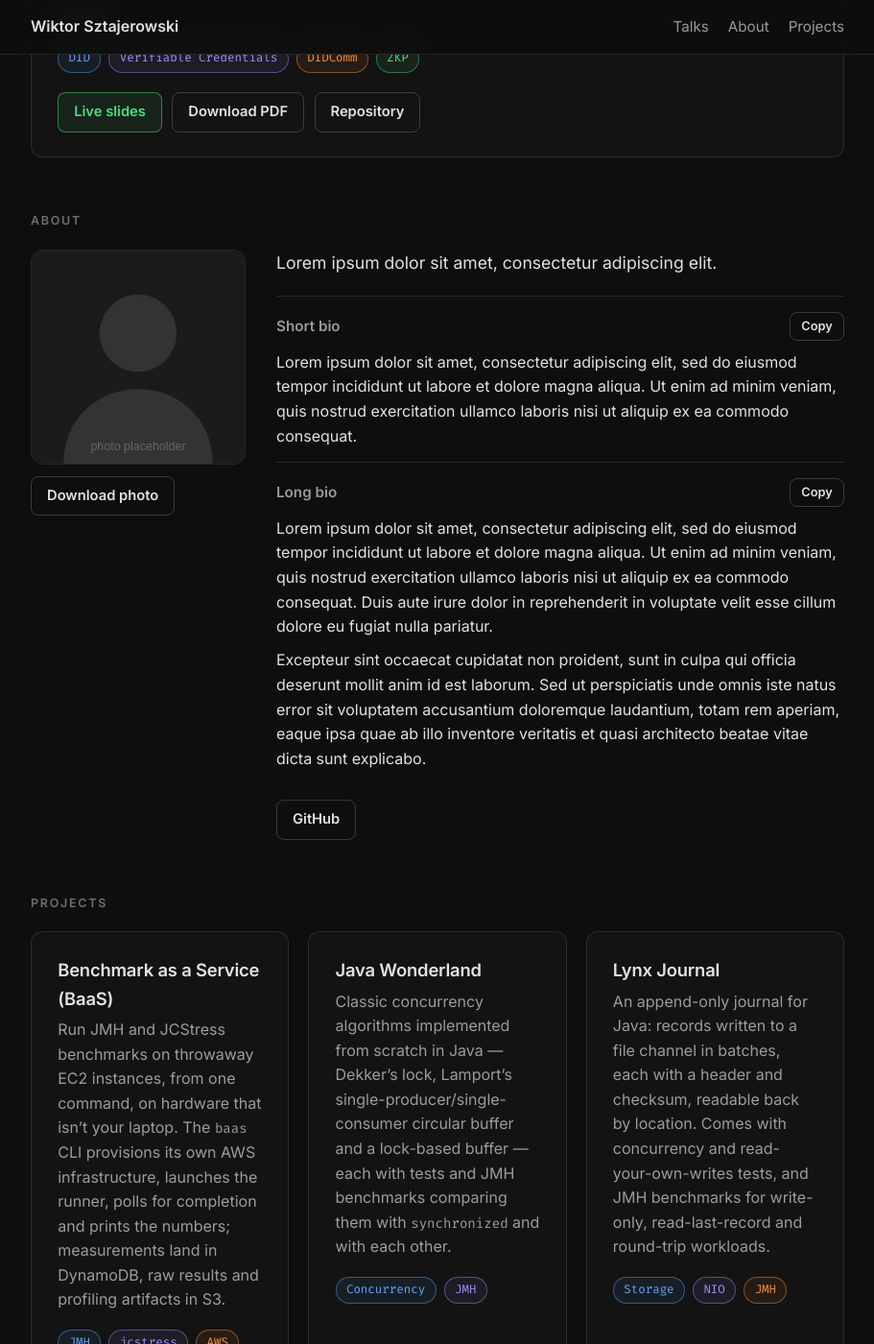
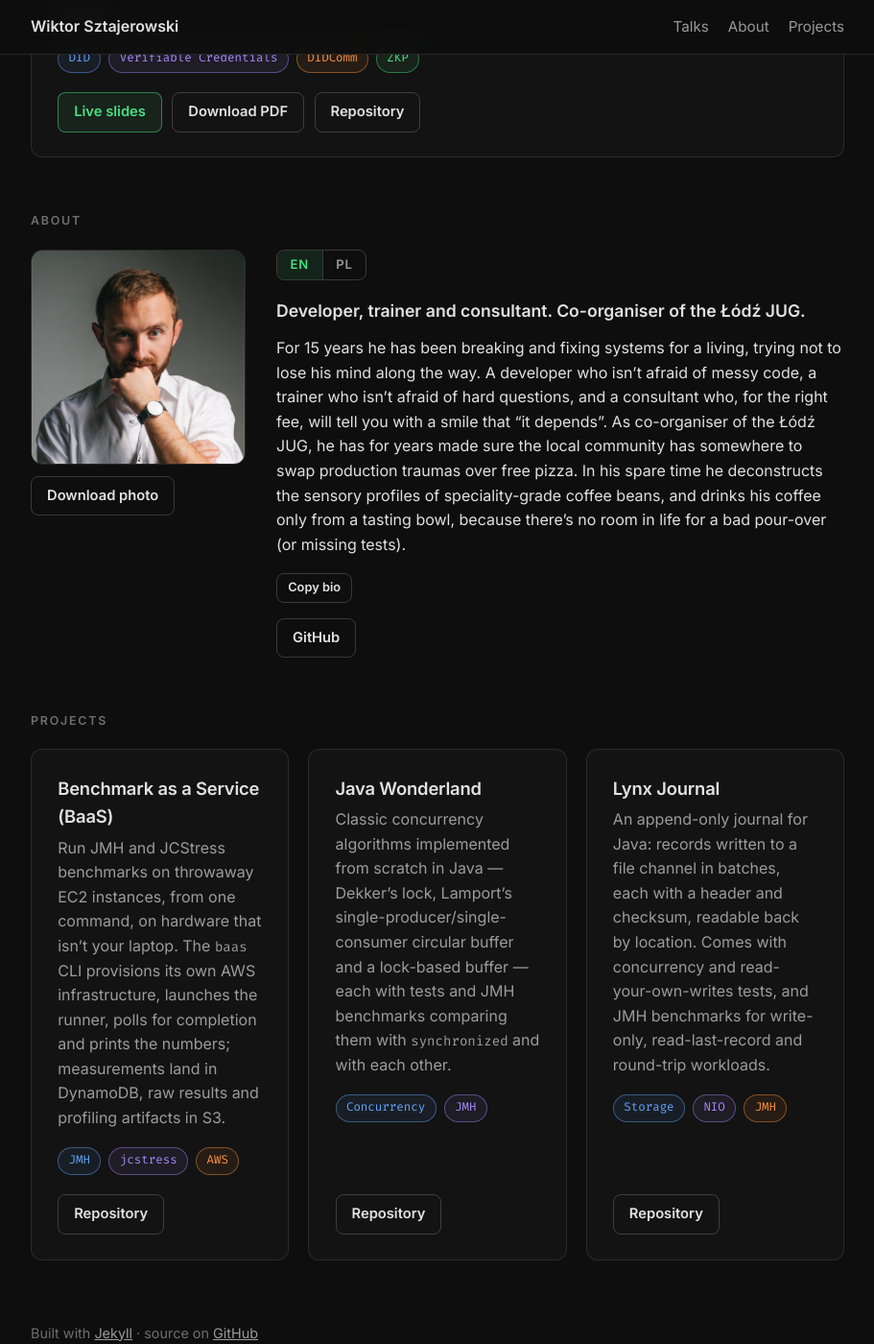
Before and after one commit to wsztajerowski/wsztajerowski.github.io, a Jekyll site: the page built from index.html, in a window 1280 px wide and 1400 px high, scrolled down 799 px. Shown: the whole window at 96% size, without its empty margins (184-1095 px from the left). Built offline with Jekyll 4.4.1, drawn with Linux system fonts in a browser that asks for light colours.

Commit message:
Add the real bio and photo, with a PL/EN switch
- The About section shows one bio at a time behind a PL | EN switch: the
  author's Polish text and an English translation, each with a tagline.
  Without JavaScript both stay visible.
- Short bios dropped; the copy button copies the visible bio.
- Photo: the author's original (800x802) for the download button, and a
  480px JPEG copy (51 KB instead of 1.1 MB) for the page.
- profile.yml's `bio` is now a list of languages; the validator checks each
  entry and rejects duplicate languages.

Co-Authored-By: Claude Opus 5.5 <noreply@anthropic.com>

```diff
--- a/_data/profile.yml
+++ b/_data/profile.yml
@@ -1,33 +1,40 @@
-# The About section. Everything here is placeholder until replaced.
+# The About section: photo and bio in Polish and English, switchable on the page.
 name: Wiktor Sztajerowski
-tagline: Lorem ipsum dolor sit amet, consectetur adipiscing elit.
 
-# Shown on the page, and offered as a download for conference organisers.
-# Put the real files in assets/img/ and update both paths.
-photo: /assets/img/photo-placeholder.svg
-photo_download: /assets/img/photo-placeholder.svg
-photo_alt: Placeholder portrait
+# `photo` is the web-sized copy shown on the page; `photo_download` is the
+# full-resolution original offered to conference organisers.
+photo: /assets/img/wiktor-sztajerowski-480.jpg
+photo_download: /assets/img/wiktor-sztajerowski.png
+photo_alt: Wiktor Sztajerowski
 
-# ~50 words: for printed programmes and short speaker listings.
-short_bio: >-
-  Lorem ipsum dolor sit amet, consectetur adipiscing elit, sed do eiusmod
-  tempor incididunt ut labore et dolore magna aliqua. Ut enim ad minim veniam,
-  quis nostrud exercitation ullamco laboris nisi ut aliquip ex ea commodo
-  consequat.
-
-# ~150 words: for talk pages. Blank lines separate paragraphs.
-long_bio: |-
-  Lorem ipsum dolor sit amet, consectetur adipiscing elit, sed do eiusmod
-  tempor incididunt ut labore et dolore magna aliqua. Ut enim ad minim veniam,
-  quis nostrud exercitation ullamco laboris nisi ut aliquip ex ea commodo
-  consequat. Duis aute irure dolor in reprehenderit in voluptate velit esse
-  cillum dolore eu fugiat nulla pariatur.
-
-  Excepteur sint occaecat cupidatat non proident, sunt in culpa qui officia
-  deserunt mollit anim id est laborum. Sed ut perspiciatis unde omnis iste
-  natus error sit voluptatem accusantium doloremque laudantium, totam rem
-  aperiam, eaque ipsa quae ab illo inventore veritatis et quasi architecto
-  beatae vitae dicta sunt explicabo.
+# One entry per language; the first one is shown by default. Blank lines in
+# `text` separate paragraphs.
+bio:
+  - lang: en
+    label: EN
+    tagline: Developer, trainer and consultant. Co-organiser of the Łódź JUG.
+    text: |-
+      For 15 years he has been breaking and fixing systems for a living, trying
+      not to lose his mind along the way. A developer who isn't afraid of messy
+      code, a trainer who isn't afraid of hard questions, and a consultant who,
+      for the right fee, will tell you with a smile that "it depends". As
+      co-organiser of the Łódź JUG, he has for years made sure the local
+      community has somewhere to swap production traumas over free pizza. In his
+      spare time he deconstructs the sensory profiles of speciality-grade coffee
+      beans, and drinks his coffee only from a tasting bowl, because there's no
+      room in life for a bad pour-over (or missing tests).
+  - lang: pl
+    label: PL
+    tagline: Programista, trener i konsultant. Współorganizator łódzkiego JUG-a.
+    text: |-
+      Od 15 lat zawodowo psuje i naprawia systemy, starając się przy tym nie
+      zwariować. Programista, który nie boi się brudnego kodu, trener, który nie
+      boi się trudnych pytań i konsultant, który za odpowiednie wynagrodzenie z
+      uśmiechem powie Ci, że „to zależy”. Jako współorganizator łódzkiego JUG-a
+      od lat dba o to, by lokalna społeczność miała gdzie wymieniać się traumami
+      z produkcji przy darmowej pizzy. Wolne chwile spędza na dekonstrukcji
+      profilu sensorycznego ziaren z segmentu speciality — kawę pije wyłącznie z
+      czarki, bo na kiepski przelew (i brak testów) nie ma w życiu miejsca.
 
 # Shown under the bio. Add LinkedIn, Mastodon, etc. the same way.
 links:
--- a/_includes/about.html
+++ b/_includes/about.html
@@ -1,32 +1,32 @@
 {%- comment -%}
-  The speaker kit: everything a conference organiser asks for, from one link
-  (/#about). Content comes from _data/profile.yml.
+  The speaker kit: what a conference organiser asks for, from one link
+  (/#about). Content comes from _data/profile.yml. Every language is rendered;
+  assets/js/about.js shows one at a time behind the language switch (without
+  JavaScript, all of them stay visible).
 {%- endcomment -%}
 {%- assign p = site.data.profile -%}
 <div class="about">
   <figure class="portrait">
-    <img src="{{ p.photo | relative_url }}" alt="{{ p.photo_alt | default: p.name }}" width="320" height="320">
+    <img src="{{ p.photo | relative_url }}" alt="{{ p.photo_alt | default: p.name }}" width="480" height="480">
     <figcaption><a class="btn" href="{{ p.photo_download | relative_url }}" download>Download photo</a></figcaption>
   </figure>
 
   <div class="bios">
-    <p class="tagline">{{ p.tagline }}</p>
+    {%- if p.bio.size > 1 %}
+    <div class="lang-switch" role="group" aria-label="Bio language" hidden>
+      {%- for bio in p.bio %}
+      <button type="button" data-lang="{{ bio.lang }}" aria-pressed="{% if forloop.first %}true{% else %}false{% endif %}">{{ bio.label }}</button>
+      {%- endfor %}
+    </div>
+    {%- endif %}
 
-    <section class="bio" aria-labelledby="bio-short">
-      <div class="bio-head">
-        <h3 id="bio-short">Short bio</h3>
-        <button type="button" class="copy" data-copy="bio-short-text">Copy</button>
-      </div>
-      <div id="bio-short-text" class="bio-text">{{ p.short_bio | markdownify }}</div>
+    {%- for bio in p.bio %}
+    <section class="bio" lang="{{ bio.lang }}" data-lang="{{ bio.lang }}" aria-label="Bio ({{ bio.label }})">
+      <p class="tagline">{{ bio.tagline }}</p>
+      <div id="bio-{{ bio.lang }}" class="bio-text">{{ bio.text | markdownify }}</div>
+      <button type="button" class="copy" data-copy="bio-{{ bio.lang }}">Copy bio</button>
     </section>
-
-    <section class="bio" aria-labelledby="bio-long">
-      <div class="bio-head">
-        <h3 id="bio-long">Long bio</h3>
-        <button type="button" class="copy" data-copy="bio-long-text">Copy</button>
-      </div>
-      <div id="bio-long-text" class="bio-text">{{ p.long_bio | markdownify }}</div>
-    </section>
+    {%- endfor %}
 
     {%- if p.links and p.links.size > 0 %}
     <div class="links">
--- a/_layouts/default.html
+++ b/_layouts/default.html
@@ -40,5 +40,6 @@
   </footer>
 
   <script src="{{ '/assets/js/copy.js' | relative_url }}" defer></script>
+  <script src="{{ '/assets/js/about.js' | relative_url }}" defer></script>
 </body>
 </html>
--- a/_plugins/validate_data.rb
+++ b/_plugins/validate_data.rb
@@ -88,8 +88,22 @@ module DataValidation
     profile = site.data["profile"]
     return errors << "_data/profile.yml is missing" unless profile.is_a?(Hash)
 
-    %w[name short_bio long_bio photo photo_download].each do |key|
+    %w[name photo photo_download].each do |key|
       errors << "_data/profile.yml: `#{key}` is required" if profile[key].to_s.strip.empty?
+    end
+
+    bios = profile["bio"]
+    if !bios.is_a?(Array) || bios.empty?
+      errors << "_data/profile.yml: `bio` must be a list with one entry per language"
+    else
+      bios.each_with_index do |bio, i|
+        missing = %w[lang label tagline text].select { |key| !bio.is_a?(Hash) || bio[key].to_s.strip.empty? }
+        errors << "_data/profile.yml: bio[#{i}] is missing #{missing.join(', ')}" if missing.any?
+      end
+      langs = bios.select { |b| b.is_a?(Hash) }.map { |b| b["lang"] }.compact
+      langs.uniq.each do |lang|
+        errors << "_data/profile.yml: bio language `#{lang}` appears more than once" if langs.count(lang) > 1
+      end
     end
     Array(profile["links"]).each_with_index do |link, i|
       unless link.is_a?(Hash) && !link["label"].to_s.empty? && link["url"].to_s.match?(URL)
--- a/assets/css/site.css
+++ b/assets/css/site.css
@@ -137,14 +137,29 @@ h2 {
   border: 1px solid var(--line);
 }
 .portrait figcaption { margin-top: 0.75rem; }
-.tagline { font-size: 1.1rem; margin: 0 0 1.25rem; }
-.bio { border-top: 1px solid var(--line); padding: 1rem 0 0.25rem; }
-.bio-head { display: flex; align-items: center; justify-content: space-between; gap: 1rem; }
-.bio h3 { font-size: 0.95rem; font-weight: 600; margin: 0; color: var(--dim); }
-button.copy { font-size: 0.8rem; padding: 0.25rem 0.7rem; }
+.lang-switch { display: inline-flex; border: 1px solid rgba(255, 255, 255, 0.18); border-radius: 8px; overflow: hidden; margin-bottom: 1.1rem; }
+.lang-switch[hidden] { display: none; }
+.lang-switch button {
+  font: inherit;
+  font-size: 0.82rem;
+  font-weight: 600;
+  letter-spacing: 0.06em;
+  padding: 0.3rem 0.85rem;
+  border: 0;
+  background: none;
+  color: var(--dim);
+  cursor: pointer;
+}
+.lang-switch button + button { border-left: 1px solid rgba(255, 255, 255, 0.18); }
+.lang-switch button[aria-pressed="true"] { color: var(--c-green); background: rgba(74, 222, 128, 0.1); }
+.lang-switch button:focus-visible { outline: 2px solid var(--c-blue); outline-offset: -2px; }
+.bio + .bio { border-top: 1px solid var(--line); margin-top: 1.25rem; padding-top: 1.25rem; }
+.bio[hidden] { display: none; }
+.tagline { font-size: 1.1rem; font-weight: 600; margin: 0 0 0.75rem; }
+button.copy { font-size: 0.8rem; padding: 0.25rem 0.7rem; margin-top: 0.25rem; }
 button.copy.done { color: var(--c-green); border-color: rgba(74, 222, 128, 0.5); }
 .bio-text { color: var(--fg); }
-.bio-text p { margin: 0.6rem 0; }
+.bio-text p { margin: 0 0 0.8rem; }
 .bios > .links { margin-top: 1rem; }
 
 footer.wrap { margin-top: 4rem; padding-bottom: 3rem; color: var(--faint); font-size: 0.9rem; }
--- /dev/null
+++ b/assets/js/about.js
@@ -0,0 +1,14 @@
+// About section: show one bio language at a time behind the PL | EN switch.
+// The page renders every language, so without this script all stay visible.
+const langSwitch = document.querySelector('.lang-switch')
+if (langSwitch) {
+  const bios = document.querySelectorAll('.bio[data-lang]')
+  const buttons = langSwitch.querySelectorAll('button[data-lang]')
+  const show = (lang) => {
+    bios.forEach((bio) => { bio.hidden = bio.dataset.lang !== lang })
+    buttons.forEach((b) => b.setAttribute('aria-pressed', String(b.dataset.lang === lang)))
+  }
+  buttons.forEach((b) => b.addEventListener('click', () => show(b.dataset.lang)))
+  langSwitch.hidden = false
+  show(buttons[0].dataset.lang)
+}
--- a/assets/js/copy.js
+++ b/assets/js/copy.js
@@ -2,6 +2,7 @@
 // cleanly into a call-for-papers form.
 document.querySelectorAll('button.copy[data-copy]').forEach((button) => {
   button.addEventListener('click', async () => {
+    const label = button.textContent
     const source = document.getElementById(button.dataset.copy)
     const text = source.innerText.trim()
     try {
@@ -16,6 +17,6 @@ document.querySelectorAll('button.copy[data-copy]').forEach((button) => {
       button.textContent = 'Selected'
     }
     button.classList.add('done')
-    setTimeout(() => { button.textContent = 'Copy'; button.classList.remove('done') }, 1800)
+    setTimeout(() => { button.textContent = label; button.classList.remove('done') }, 1800)
   })
 })
```
Also changed, not shown: docs/superpowers/specs/2026-09-24-main-page-design.md (+1 -1 lines), README.md, assets/img/photo-placeholder.svg (deleted), assets/img/wiktor-sztajerowski-480.jpg (added), assets/img/wiktor-sztajerowski.png (added).
